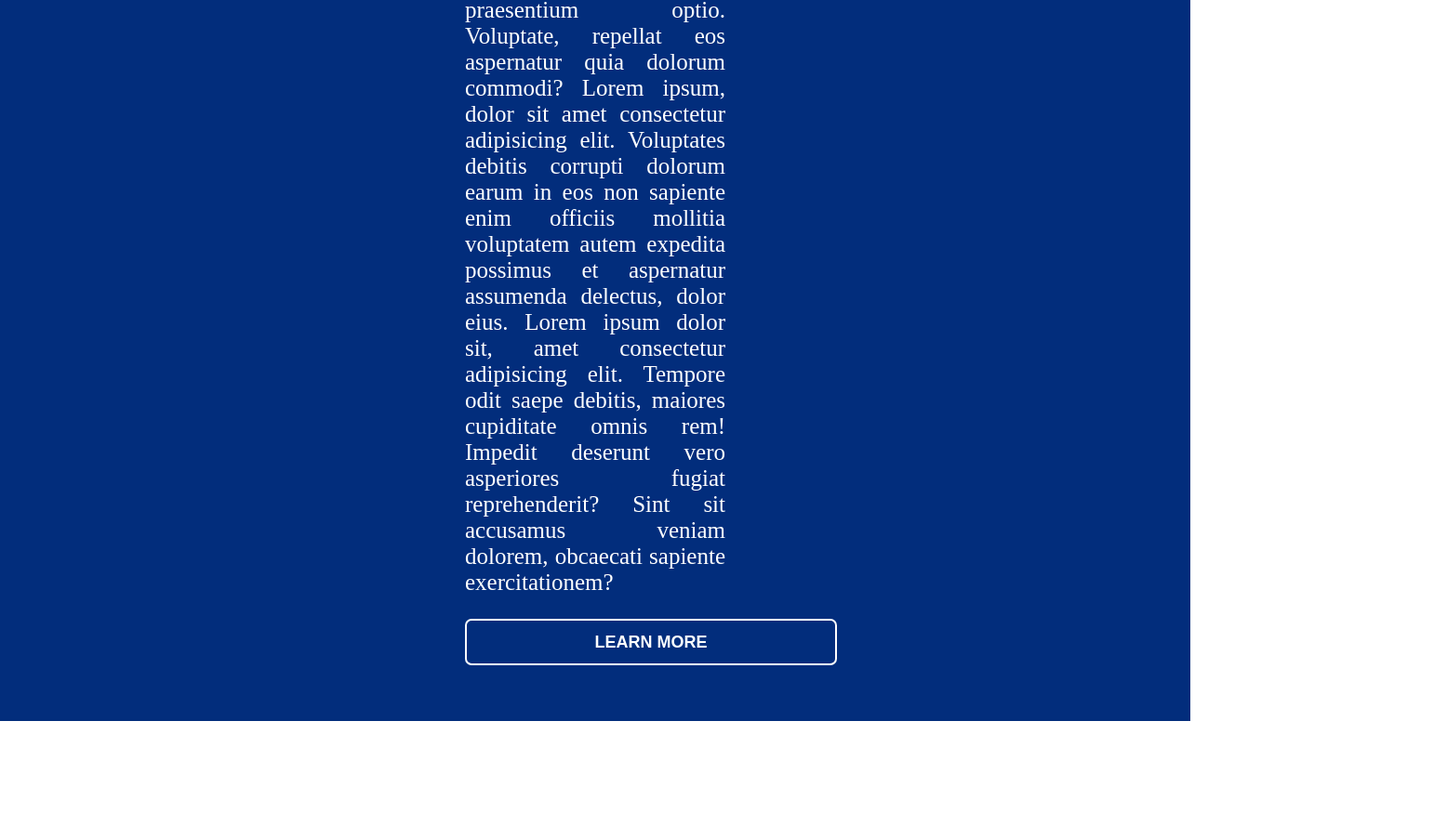
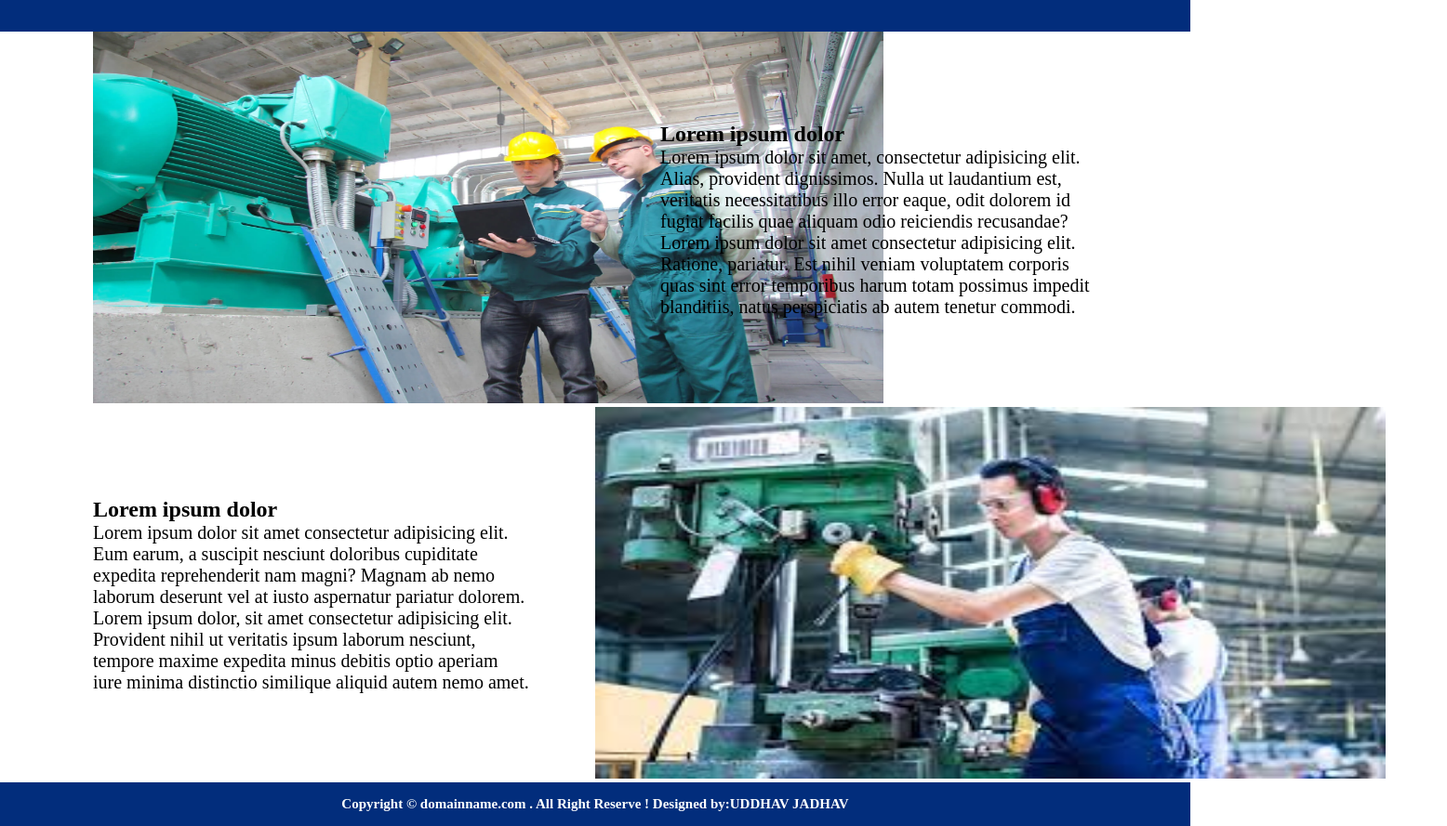
Before and after one commit to uddhavjadhav78/Weblayout3_Industrial, a plain HTML site: page index.html in a window 1280 px wide. Shown: the part 1873-2762 px from the top of the page at 93% size, 1556 px wide, since content can reach past the window. Before the commit the page ends 2649 px from the top, so only its background shows below. Drawn offline with Linux system fonts and the light colour scheme.

Commit message:
lorem section and footer section added

```diff
--- a/assets/css/style.css
+++ b/assets/css/style.css
@@ -67,17 +67,17 @@ header{
     width: 30%;
 }
 .feature div img{
-    width:700px;
-    height:400px;
+    width:510px;
+    height:300px;
 }
 .feature div h2{
     color: #022D7C;
-    font-size: 40px;
+    font-size: 30px;
     font-weight: 700px;
     margin-bottom: 5px;
 }
 .feature div p{
-    font-size: 25px;
+    font-size: 20px;
     text-align: justify;
     margin-top: 5px;
 }
@@ -96,7 +96,7 @@ header{
     font-size: 30px;
 }
 .about p{
-    font-size: 25px;
+    font-size: 20px;
     margin-top: 5px;
     text-align: justify;
 }
@@ -112,3 +112,45 @@ header{
     border-radius: 7px;
 }
 /* /About us section end */
+
+/* lorem section start */
+.lorem{
+    width: 100%;
+    height: auto;
+    padding: 0px 100px;
+
+}
+.lorem .upper,.lorem .lower{
+    display: flex;
+    align-items: center;
+}
+.lorem .images,.lorem .content{
+    width: 50%;
+}
+.lorem .images img{
+    width: 850px;
+    height: 400px;
+}
+.lorem .content h3{
+    font-size: 24px;
+}
+.lorem .content p{
+    font-size: 20px;
+}
+/*lorem section end */
+
+/* footer section start */
+footer{
+    width: 100%;
+    height: auto;
+    background: #022D7C;
+    padding: 15px 100px;
+    text-align: center;
+}
+footer h3{
+    color: #fff;
+    font-size: 15px;
+    font-weight: 550;
+
+}
+/* /footer section end */
--- a/index.html
+++ b/index.html
@@ -88,11 +88,40 @@
            <!-- /* About us section start */ -->
             <section class="about">
                 <h2>A Little Bit About Us</h2>
-                <p>Lorem ipsum dolor sit amet consectetur, adipisicing elit. Ut quo mollitia aliquid ullam, aspernatur asperiores, exercitationem minus laudantium veritatis, assumenda omnis praesentium optio. Voluptate, repellat eos aspernatur quia dolorum commodi? Lorem ipsum, dolor sit amet consectetur adipisicing elit. Voluptates debitis corrupti dolorum earum in eos non sapiente enim officiis mollitia voluptatem autem expedita possimus et aspernatur assumenda delectus, dolor eius. Lorem ipsum dolor sit, amet consectetur adipisicing elit. Tempore odit saepe debitis, maiores cupiditate omnis rem! Impedit deserunt vero asperiores fugiat reprehenderit? Sint sit accusamus veniam dolorem, obcaecati sapiente exercitationem?
+                <p>Lorem ipsum dolor sit amet consectetur, adipisicing elit. Ut quo mollitia aliquid ullam, aspernatur asperiores, exercitationem minus laudantium veritatis, assumenda omnis praesentium optio. Voluptate, repellat eos aspernatur quia dolorum commodi? Lorem ipsum, dolor sit amet consectetur adipisicing elit. Voluptates debitis corrupti dolorum earum in eos non sapiente enim officiis mollitia voluptatem autem expedita possimus et aspernatur assumenda delectus, dolor eius.
                 </p>
                 <button>LEARN MORE</button>
             </section>
-            <!-- /* /About us section end */ -->
+           <!-- /* /About us section end */ -->
+
+           <!-- lorem section start -->
+           <section class="lorem">
+            <div class="upper">
+                <div class="images">
+                    <img src="./assets/img/industrial-workers-of-the-world-day2-scaled.webp" >
+                </div>
+                <div class="content" style="padding-left: 70px;">
+                    <h3>Lorem ipsum dolor</h3>
+                    <p>Lorem ipsum dolor sit amet, consectetur adipisicing elit. Alias, provident dignissimos. Nulla ut laudantium est, veritatis necessitatibus illo error eaque, odit dolorem id fugiat facilis quae aliquam odio reiciendis recusandae? Lorem ipsum dolor sit amet consectetur adipisicing elit. Ratione, pariatur. Est nihil veniam voluptatem corporis quas sint error temporibus harum totam possimus impedit blanditiis, natus perspiciatis ab autem tenetur commodi.</p>
+                </div>
+            </div>
+            <div class="lower">
+                <div class="content" style="padding-right: 70px;">
+                    <h3>Lorem ipsum dolor</h3>
+                    <p>Lorem ipsum dolor sit amet consectetur adipisicing elit. Eum earum, a suscipit nesciunt doloribus cupiditate expedita reprehenderit nam magni? Magnam ab nemo laborum deserunt vel at iusto aspernatur pariatur dolorem. Lorem ipsum dolor, sit amet consectetur adipisicing elit. Provident nihil ut veritatis ipsum laborum nesciunt, tempore maxime expedita minus debitis optio aperiam iure minima distinctio similique aliquid autem nemo amet.</p>
+                </div>
+                <div class="images">
+                    <img src="./assets/img/download.jpg" >
+                </div>
+            </div>
+           </section>
+           <!-- /lorem section end -->
+
+           <!-- footer section start -->
+           <footer>
+            <h3>Copyright &copy; domainname.com . All Right Reserve ! Designed by:UDDHAV JADHAV</h3>
+           </footer>
+           <!-- /footer section end -->
 
             <script src="https://cdnjs.cloudflare.com/ajax/libs/font-awesome/6.4.2/js/all.min.js"></script>
             <script src="./assets/js/script.js"></script>
```
Also changed, not shown: assets/img/download.jpg (added), assets/img/industrial-workers-of-the-world-day2-scaled.webp (added).
